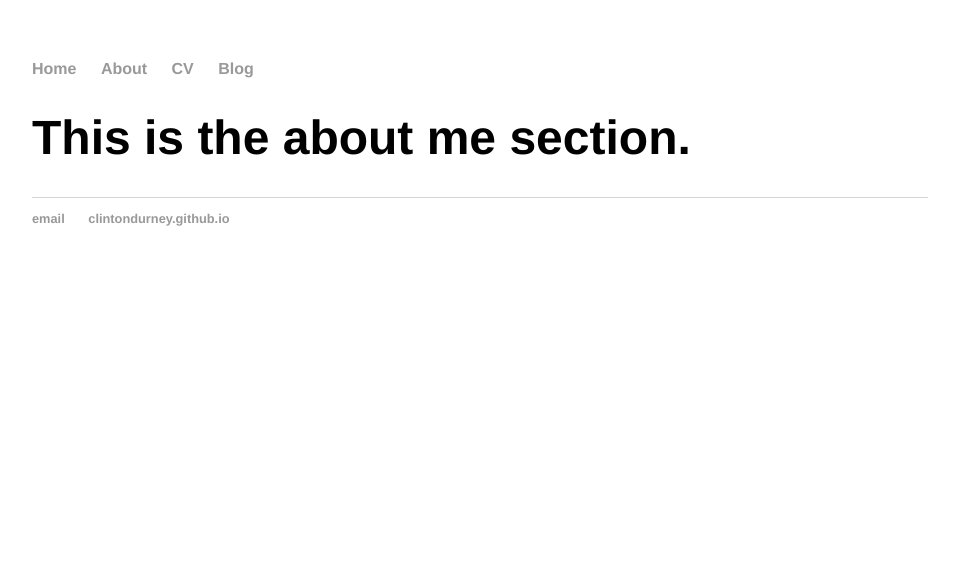
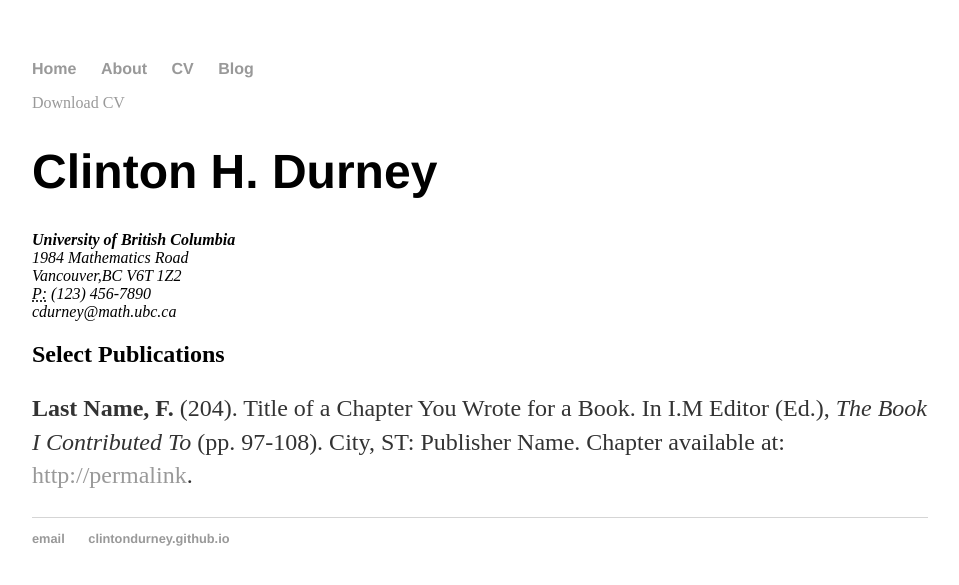
Before and after one commit to clintondurney/clintondurney.github.io, a Jekyll site: the page built from cv/index.html, in a window 1280 px wide. Shown: the top 585 px of the page, without its empty margins (160-1119 px from the left). Built offline with Jekyll 4.4.1, drawn with Linux system fonts in a browser that asks for light colours.

Commit message:
slowly updating

```diff
--- a/cv/index.html
+++ b/cv/index.html
@@ -1,7 +1,22 @@
 ---
 layout: default
-title: Hank Quinlan, Horrible Cop
+title: CV, C.H. Durney
 ---
-<div class="blurb">
-	<h1>This is the about me section.</h1>
-</div><!-- /.blurb -->
+
+	<div class="cv">
+		<a href="#" class="download" title="Download CV as PDF">Download CV</a>
+					<h1>Clinton H. Durney</h1>
+					<address>
+					<strong>University of British Columbia</strong><br>
+					1984 Mathematics Road<br>
+					Vancouver,BC V6T 1Z2<br>
+					<abbr title="phone">P:</abbr> (123) 456-7890<br>
+					<span class="obfuscate">cdurney@math.ubc.ca</span>
+					</address>
+
+					<h2>Select Publications</h2>
+
+					<p><strong>Last Name, F.</strong> (204). Title of a Chapter You Wrote for a Book. In I.M Editor (Ed.), <em>The Book I Contributed To</em> (pp. 97-108). City, ST: Publisher Name. Chapter available at: <a href="#">http://permalink</a>.
+
+
+	</div>
```
